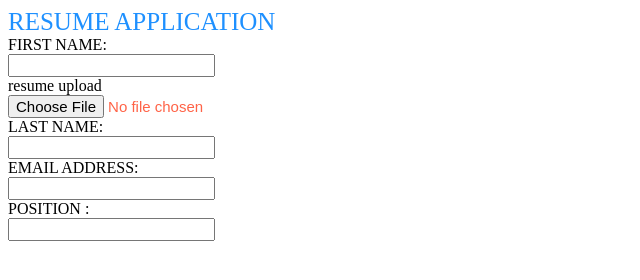
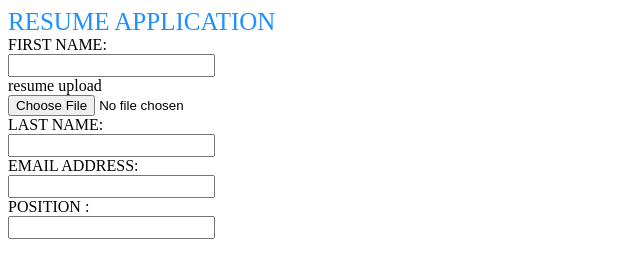
Before and after one commit to HimalS/Internship, a plain HTML site: page home.html in a window 1280 px wide. Shown: the whole page, without its empty margins (0-640 px from the left). Drawn offline with Linux system fonts and the light colour scheme.

```diff
--- a/home.html
+++ b/home.html
@@ -5,7 +5,7 @@
                 FIRST NAME:<br>
        <input type = "text" style = "font-size: 15px; color: tomato;" name = "FIRST NAME"><br>
        resume upload<br>
-       <input type = "file" style = "font-size: 15px; color: tomato;" name = "POSITION"><br>
+       <input type = "file"  name = "POSITION"><br>
        LAST NAME: <br>
        <input type = "text" style = "font-size: 15px; color: tomato;" name = "LAST NAME"><br>
        EMAIL ADDRESS: <br>
```
